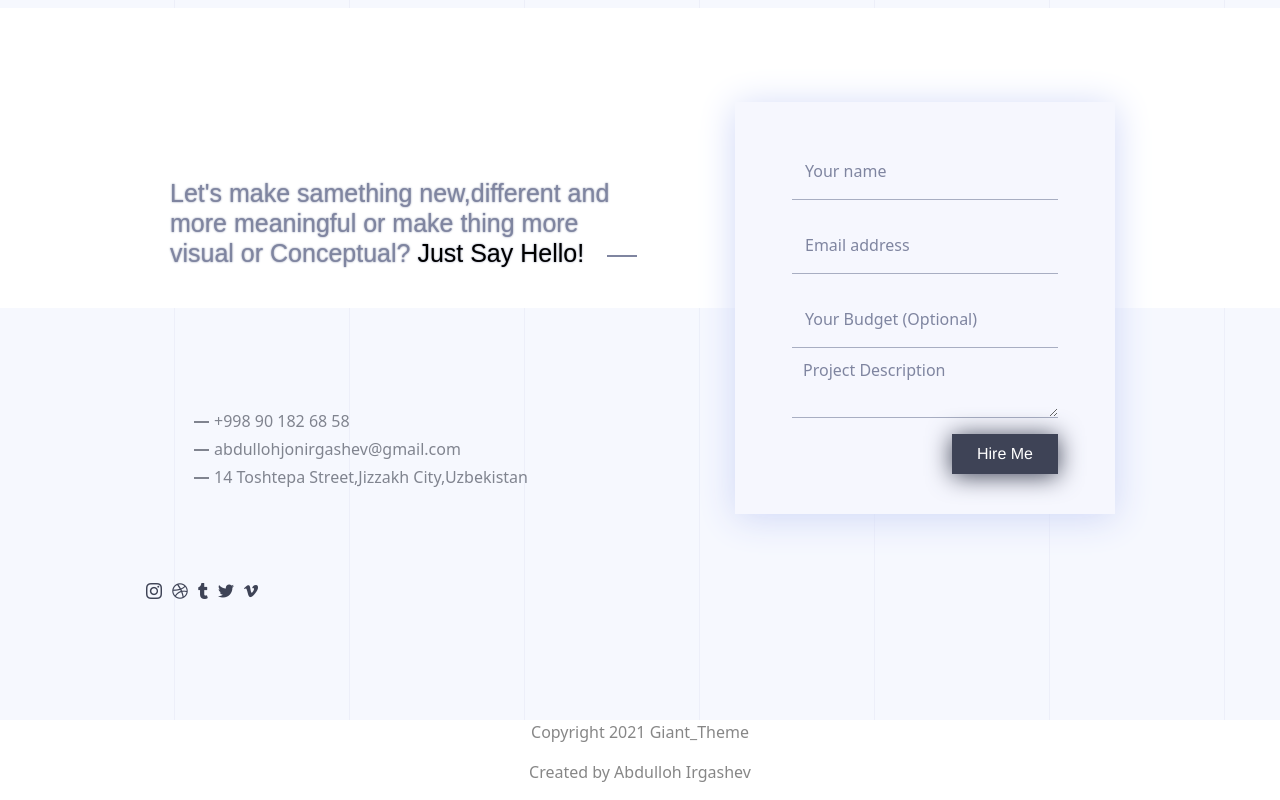
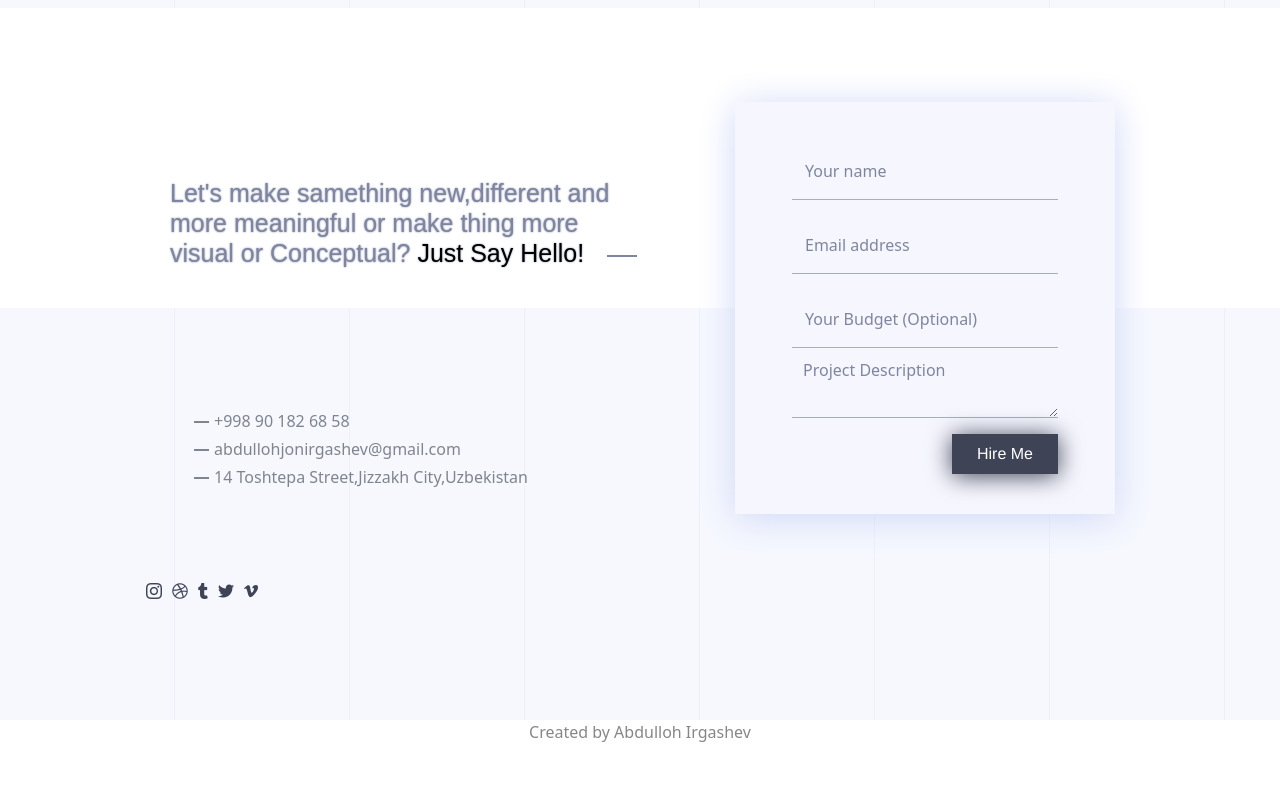
Before and after one commit to Abdullloh/online-resume, a plain HTML site: page index.html in a window 1280 px wide. Shown: the part 4911-5711 px from the top of the page. After the commit the page ends 5671 px from the top, so only its background shows below. Drawn offline with nearby package versions, Linux system fonts and the light colour scheme.

Commit message:
new version

```diff
--- a/index.html
+++ b/index.html
@@ -472,7 +472,6 @@
 
 
 <footer >
-   <p style="display: block;color:rgba(0, 0, 0, 0.473);">Copyright 2021 Giant_Theme</p>
 
    <p style="color:rgba(0, 0, 0, 0.473);">Created by Abdulloh Irgashev</p>
 </footer>
--- a/sass/style.scss
+++ b/sass/style.scss
@@ -575,7 +575,7 @@ body {
     footer {
         text-align: center;
     }
-    @media only screen and (max-width:668px){
+    @media only screen and (max-width:768px){
         body {
             margin: 0;
             padding: 0;
```
Also changed, not shown: css/style.css.
